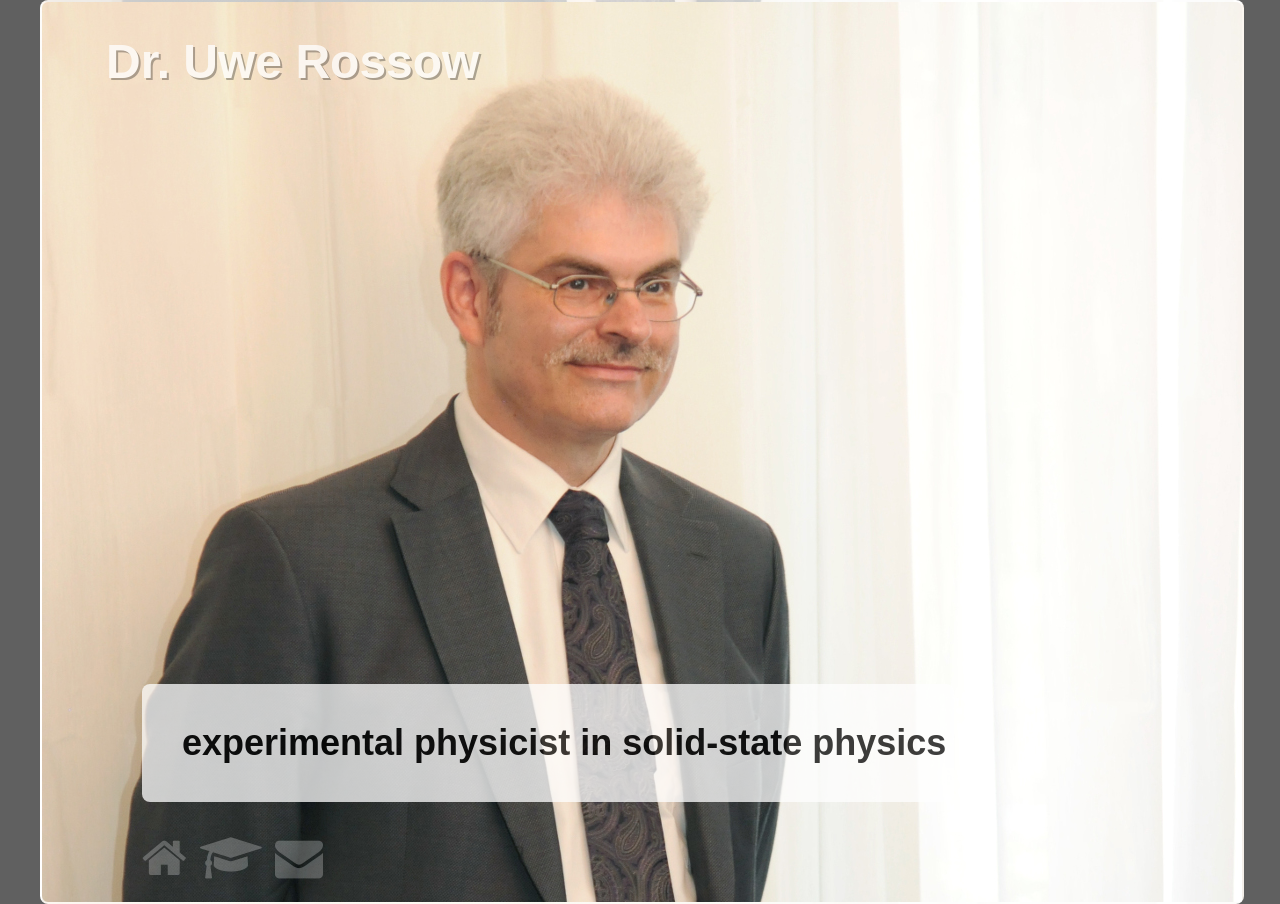
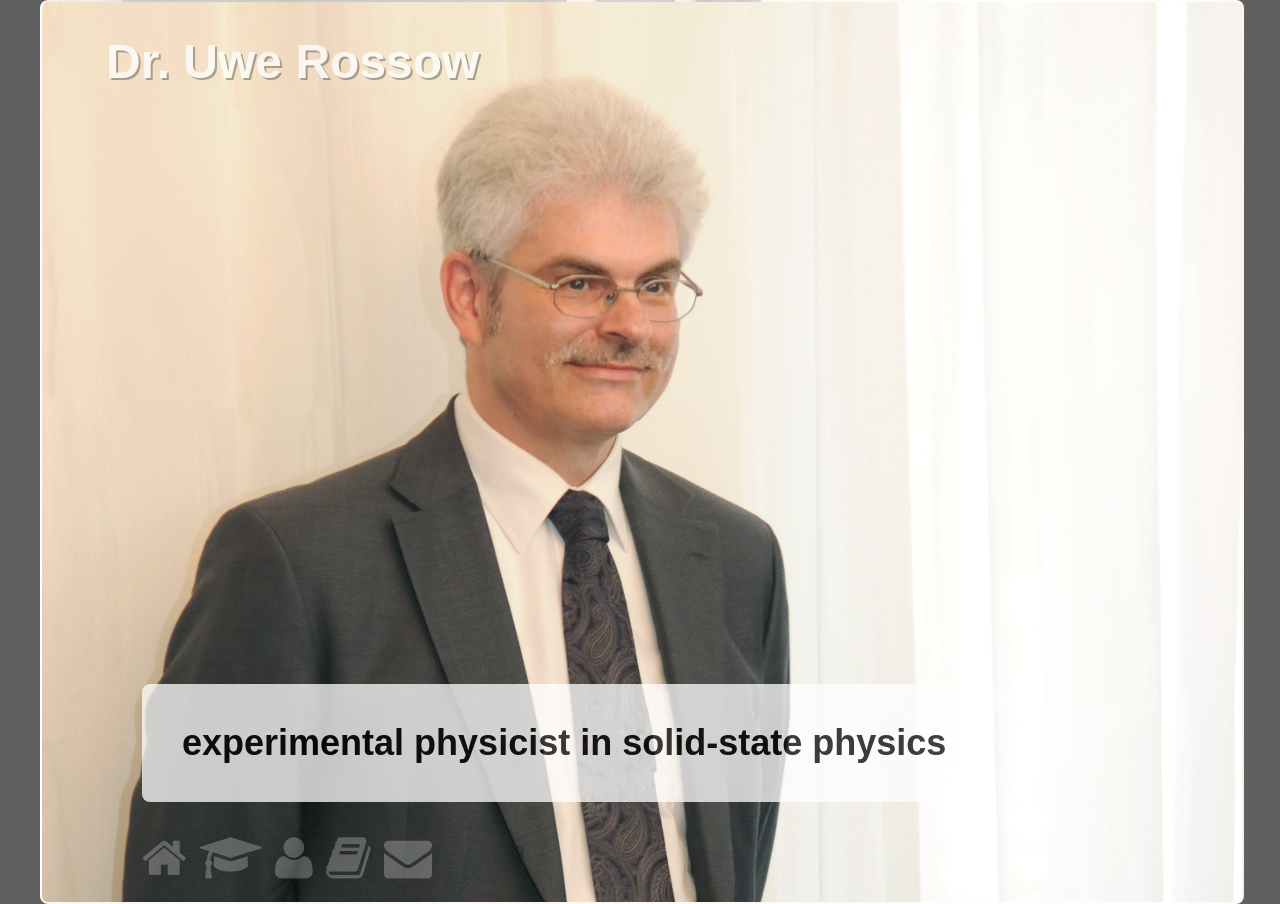
Before and after one commit to winniehell-wasteland/u-rossow.de, a Jekyll site: the page built from index.md, in a window 1280 px wide. Built offline with Jekyll 4.4.1, drawn with Linux system fonts in a browser that asks for light colours.

Commit message:
add CV and publications to menu

```diff
--- a/_layouts/default.html
+++ b/_layouts/default.html
@@ -24,6 +24,8 @@
         <div id="menu" class="fa-3x">
             <a href="{{ site.baseurl }}/"><i class="fa fa-home"></i></a>
             <a href="{{ site.baseurl }}/work/"><i class="fa fa-graduation-cap"></i></a>
+            <a href="{{ site.baseurl }}/CV.pdf"><i class="fa fa-user"></i></a>
+            <a href="{{ site.baseurl }}/publications.pdf"><i class="fa fa-book"></i></a>
             <a href="{{ site.baseurl }}/imprint/"><i class="fa fa-envelope"></i></a>
         </div>
     </div>
```
Also changed, not shown: 2 other files.
